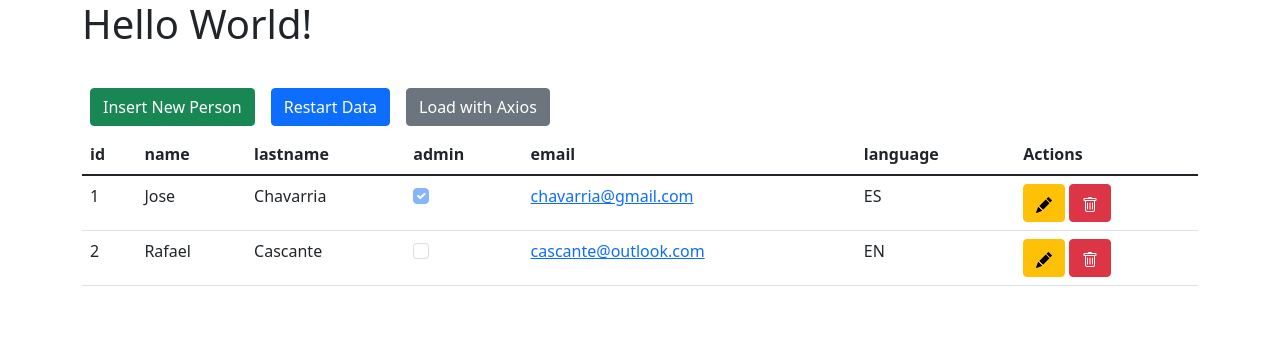
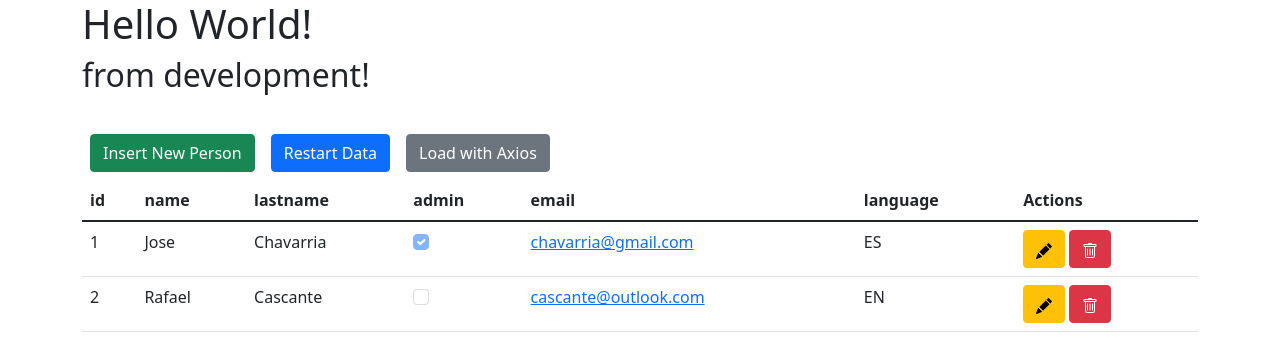
Before and after one commit to josechavarriacr/POC-DevOps, a React (Create React App) app in the folder app/: page / in a window 1280 px wide. Shown: the top 362 px of the page. Built offline with nearby package versions, Linux system fonts and the light colour scheme.

Commit message:
(feature): added h2 from develoment

```diff
--- a/app/src/App.js
+++ b/app/src/App.js
@@ -63,6 +63,7 @@ function App() {
         <>
             <Container>
                 <h1>Hello World!</h1>
+                <h2>from development!</h2>
                 <br></br>
                 <Button
                     color="success"
```
